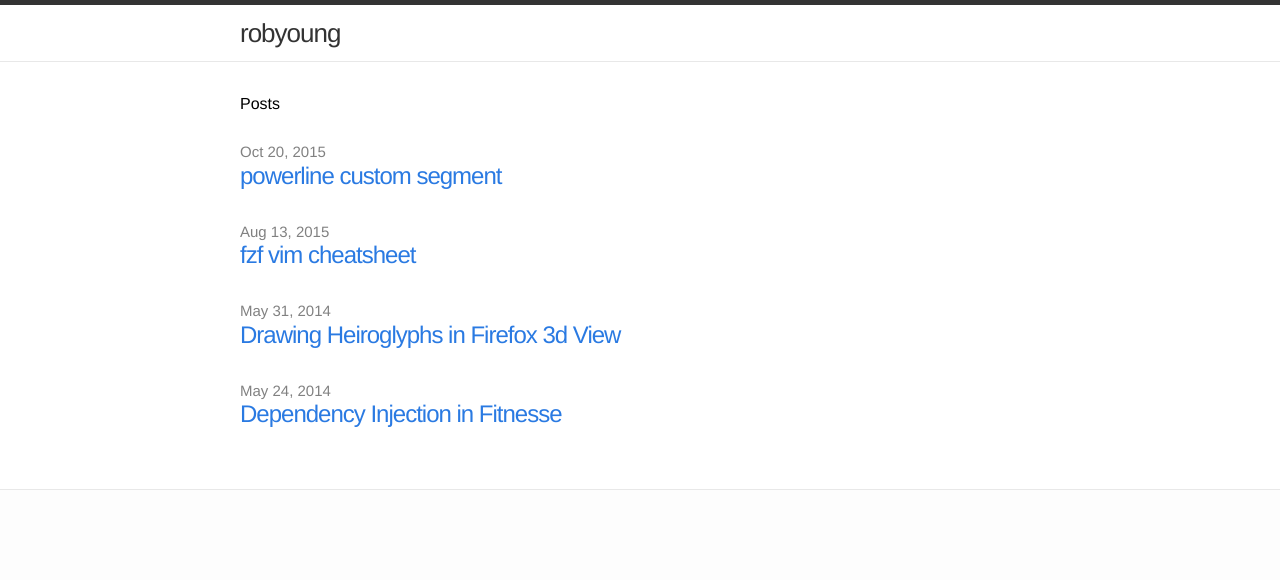
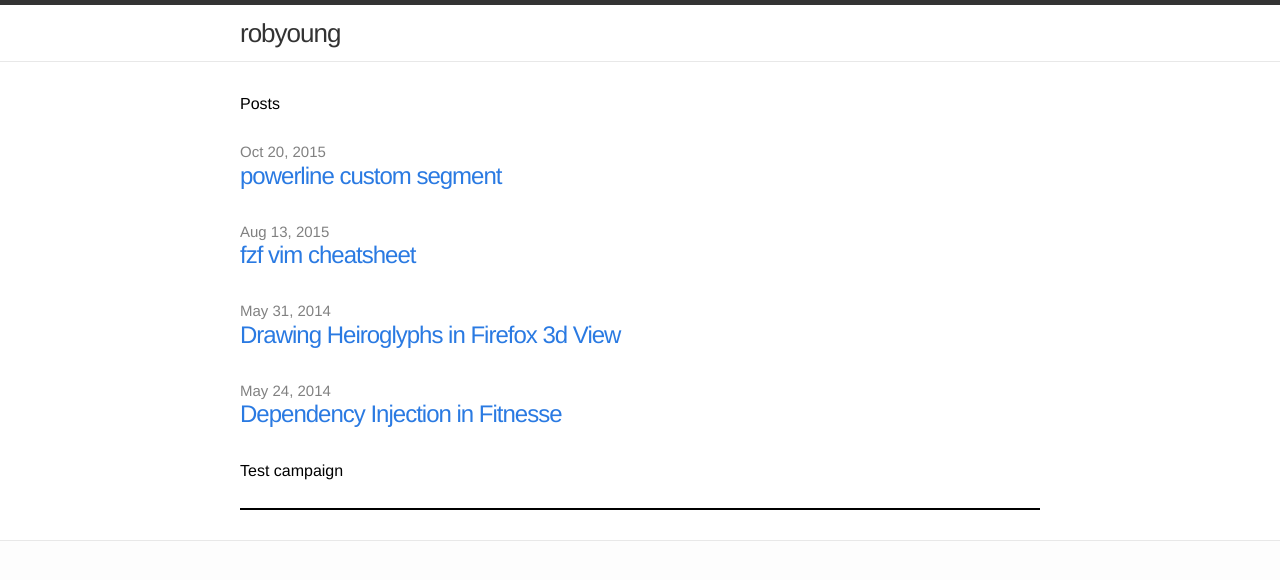
Before and after one commit to robobario/robobario.github.io, a Jekyll site: the page built from index.html, in a window 1280 px wide. Shown: the top 580 px of the page. Built offline with Jekyll 4.4.1, drawn with Linux system fonts in a browser that asks for light colours.

Commit message:
Update index.html
use for testing a thing

```diff
--- a/index.html
+++ b/index.html
@@ -14,5 +14,9 @@ layout: default
       </li>
     {% endfor %}
   </ul>
-
+  <h1>Test campaign</h1>
+        <div style="border: 1px solid black;">
+            <script type="text/javascript">stroeer_id="a3eed-dd0c-4496-b7b2-28a420f52188";</script>
+            <script type="text/javascript" src="//js.adscale.de/getads.js"></script>
+   </div>
 </div>
```
